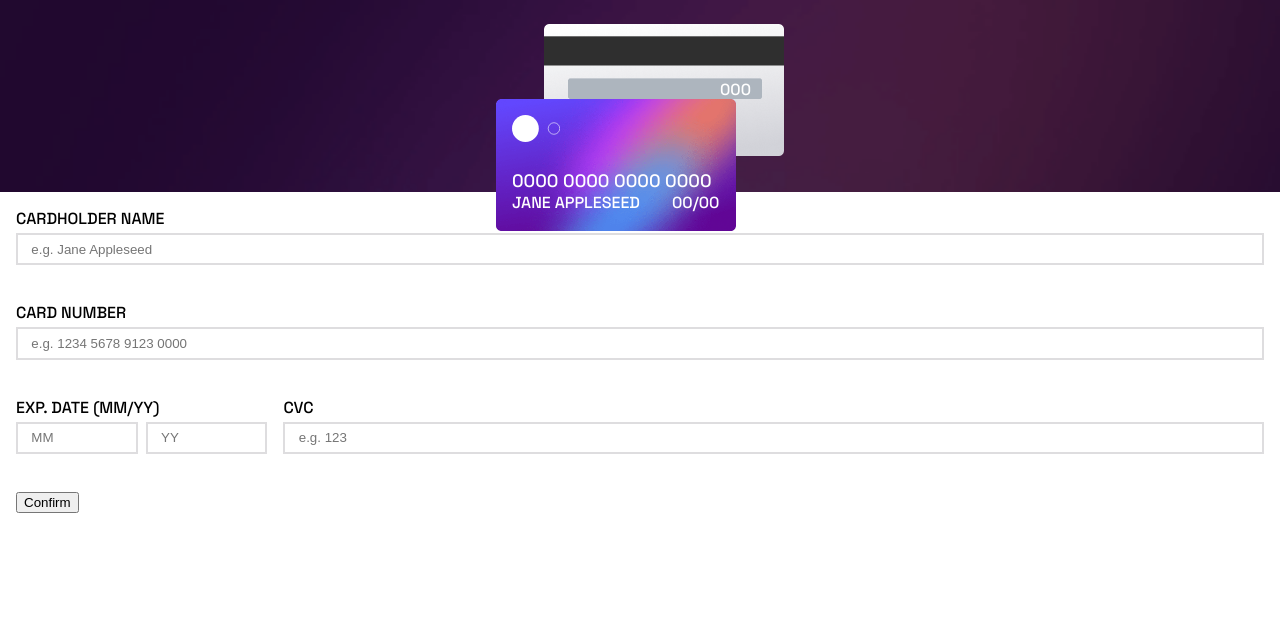
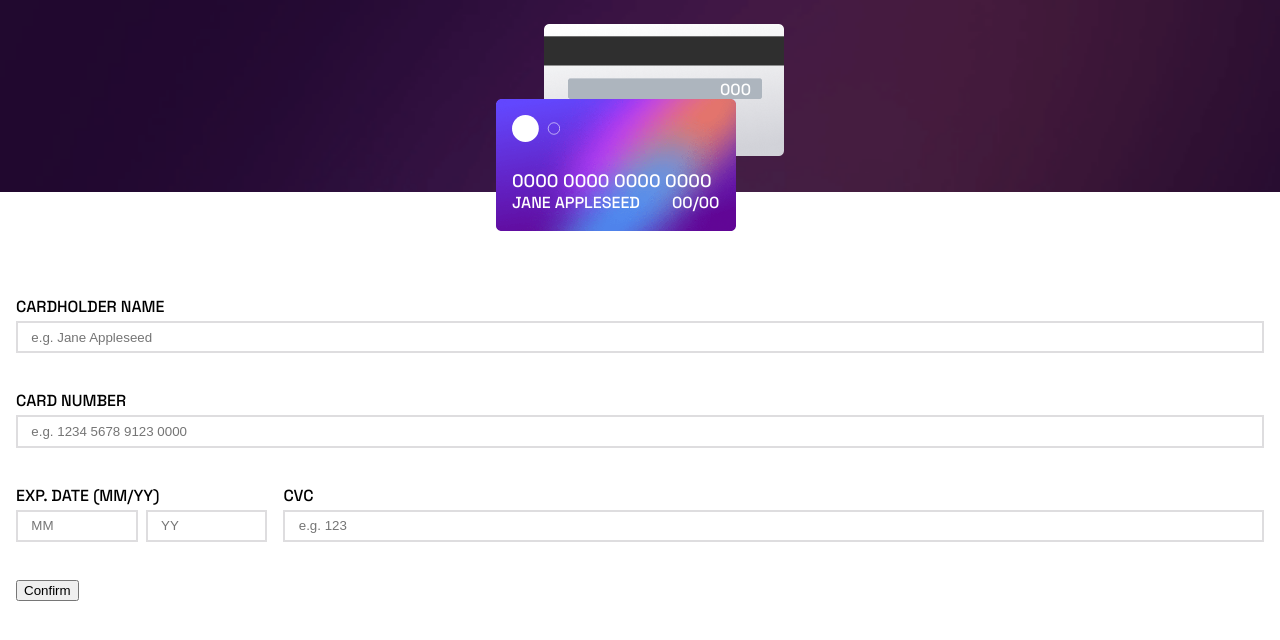
Before and after one commit to wishba/interactive-card-details-form-main, a React (Vite) app: page / in a window 1280 px wide. Shown: the top 640 px of the page. Built offline with nearby package versions, Linux system fonts and the light colour scheme.

Commit message:
form top margin

```diff
--- a/src/index.css
+++ b/src/index.css
@@ -92,7 +92,7 @@ body {
 }
 
 .form {
-  margin: 1em;
+  margin: 6.5em 1em;
 }
 
 .form__message {
```
